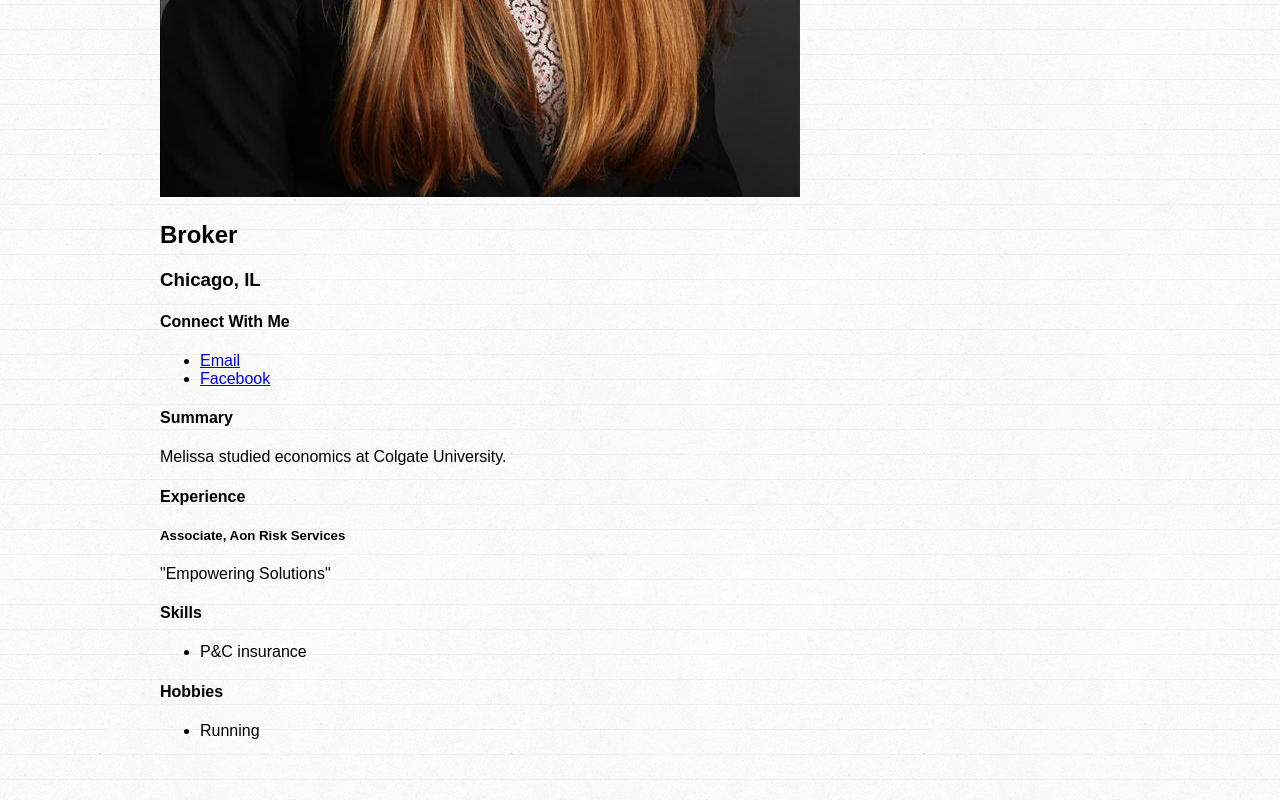
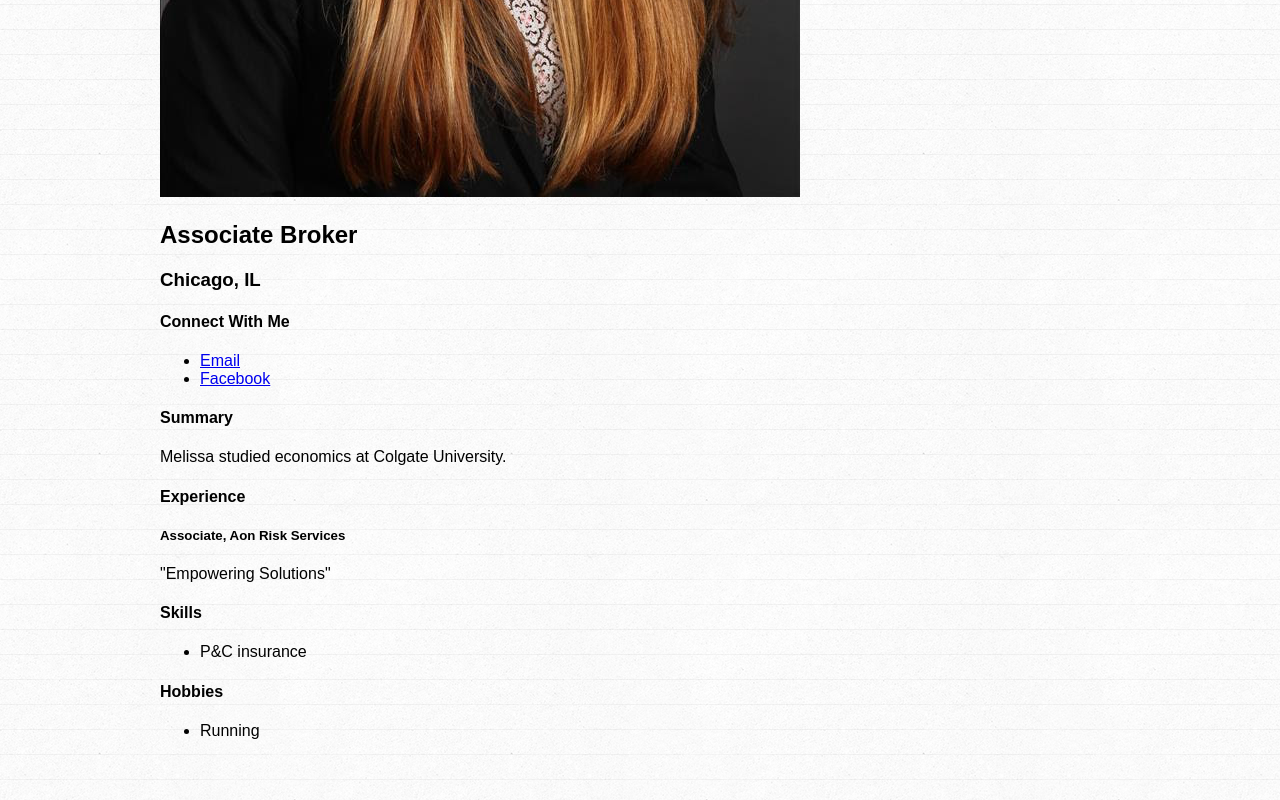
Before and after one commit to MelissaBurns/MelissaBurns.github.io, a plain HTML site: page index.html in a window 1280 px wide. Shown: the part 881-1681 px from the top of the page. Drawn offline with nearby package versions, Linux system fonts and the light colour scheme.

Commit message:
Change Title 2

```diff
--- a/index.html
+++ b/index.html
@@ -12,7 +12,7 @@
     <p>
       <img src="Melissa.jpg">
     </p>
-    <h2>Broker</h2>
+    <h2>Associate Broker</h2>
     <h3>Chicago, IL</h3>
     <div>
       <h4>Connect With Me</h4>
```
